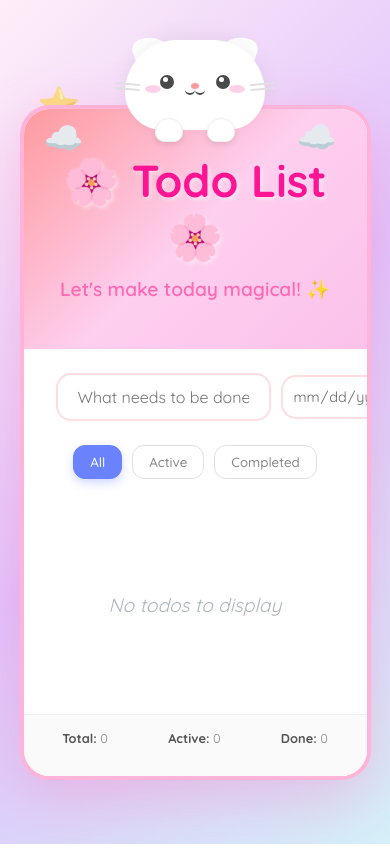
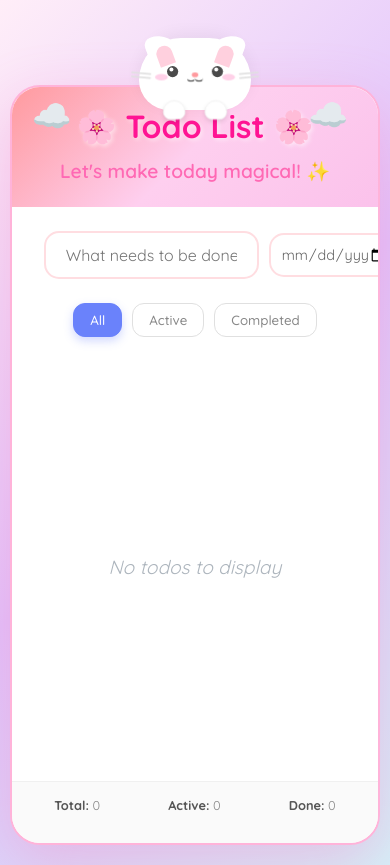
Before and after one commit to sajeena000/to-do-list-application, a Vue app: page / in a window 390 px wide. Before the commit the page ends 844 px from the top, so only its background shows below. Built offline with nearby package versions, Linux system fonts and the light colour scheme.

Commit message:
style: enhance responsive design for mobile view in App component

```diff
--- a/src/App.vue
+++ b/src/App.vue
@@ -258,4 +258,31 @@ const {
 .progress-fill.full {
   background: linear-gradient(90deg, #84fab0 0%, #8fd3f4 100%);
 }
+
+@media (max-width: 600px) {
+  .app {
+    padding-top: 20px;
+    padding-bottom: 20px;
+  }
+
+  .container {
+    width: 95%;
+    height: 90vh;
+    min-height: auto;
+    border-width: 2px;
+  }
+
+  .header {
+    padding: 1.5rem 1rem;
+  }
+
+  .title {
+    font-size: 2rem;
+  }
+
+  .cat-body {
+    transform: scale(0.8);
+    transform-origin: bottom center;
+  }
+}
 </style>
```
